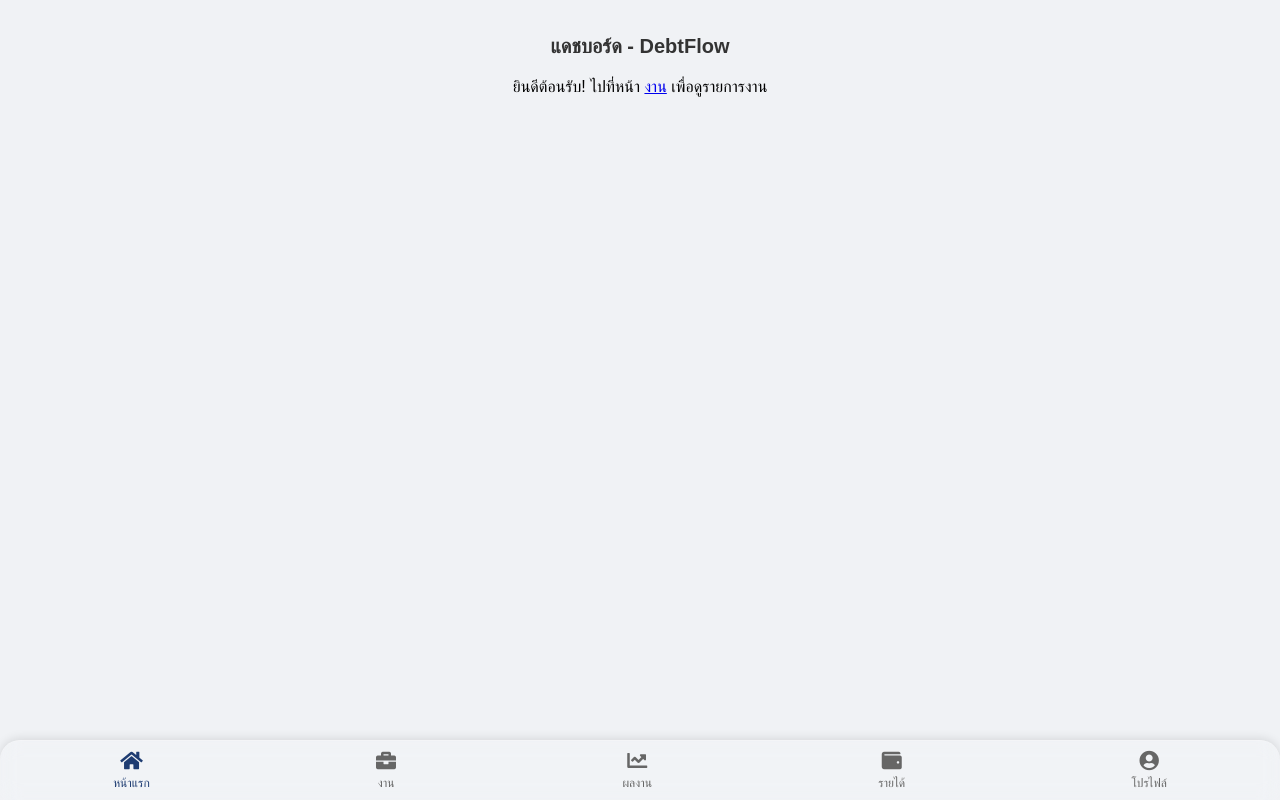
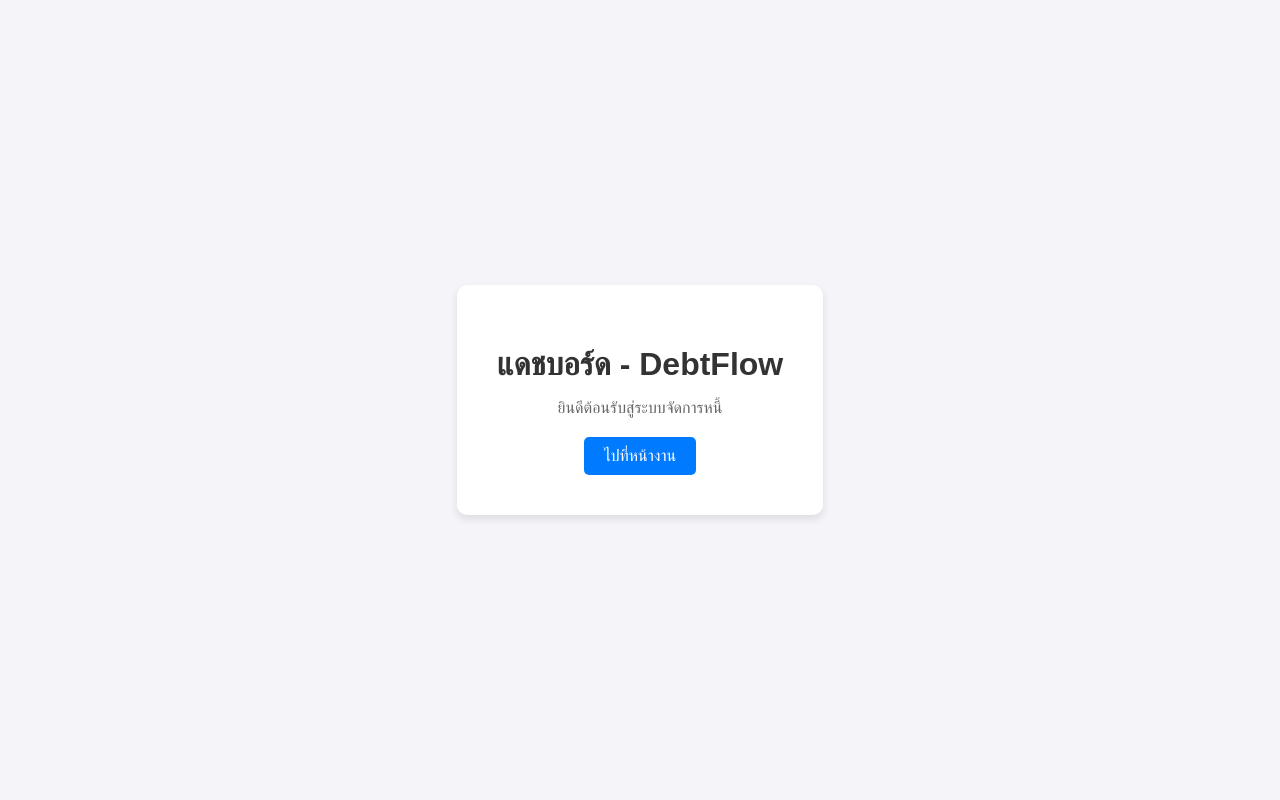
Before and after one commit to vitsarat/debtflow-vercel, a website: page public/dashboard.html in a window 1280 px wide. Drawn offline with Linux system fonts and the light colour scheme.

Commit message:
Update dashboard.html

```diff
--- a/public/dashboard.html
+++ b/public/dashboard.html
@@ -4,84 +4,51 @@
     <meta charset="UTF-8">
     <meta name="viewport" content="width=device-width, initial-scale=1.0">
     <title>แดชบอร์ด - DebtFlow</title>
-    <link rel="stylesheet" href="https://cdnjs.cloudflare.com/ajax/libs/font-awesome/5.15.4/css/all.min.css">
     <style>
         body {
-            font-family: 'Arial', sans-serif;
-            background-color: #f0f2f5;
+            font-family: Arial, sans-serif;
+            background-color: #f4f4f9;
             margin: 0;
             padding: 0;
-            padding-bottom: 70px;
+            display: flex;
+            justify-content: center;
+            align-items: center;
+            height: 100vh;
         }
         .container {
-            max-width: 100%;
-            margin: 0 auto;
-            padding: 15px;
             text-align: center;
+            background-color: #ffffff;
+            padding: 40px;
+            border-radius: 10px;
+            box-shadow: 0 4px 8px rgba(0, 0, 0, 0.1);
         }
-        h3 {
+        h1 {
             color: #333;
-            font-size: 20px;
+            margin-bottom: 10px;
         }
-        .nav-bar {
-            position: fixed;
-            bottom: 0;
-            left: 0;
-            right: 0;
-            background: rgba(255, 255, 255, 0.1);
-            backdrop-filter: blur(10px);
-            -webkit-backdrop-filter: blur(10px);
-            border-top: 1px solid rgba(255, 255, 255, 0.2);
-            padding: 10px 0;
-            display: flex;
-            justify-content: space-around;
-            box-shadow: 0 -2px 10px rgba(0, 0, 0, 0.1);
-            border-top-left-radius: 20px;
-            border-top-right-radius: 20px;
+        p {
+            color: #666;
+            margin-bottom: 20px;
         }
-        .nav-item {
-            color: #666;
-            text-align: center;
-            font-size: 12px;
+        .btn {
+            display: inline-block;
+            padding: 10px 20px;
+            background-color: #007bff;
+            color: #ffffff;
             text-decoration: none;
+            border-radius: 5px;
+            transition: background-color 0.3s;
         }
-        .nav-item.active {
-            color: #1e3c72;
-        }
-        .nav-item i {
-            display: block;
-            font-size: 20px;
-            margin-bottom: 5px;
+        .btn:hover {
+            background-color: #0056b3;
         }
     </style>
 </head>
 <body>
     <div class="container">
-        <h3>แดชบอร์ด - DebtFlow</h3>
-        <p>ยินดีต้อนรับ! ไปที่หน้า <a href="tasks.html">งาน</a> เพื่อดูรายการงาน</p>
-    </div>
-
-    <div class="nav-bar">
-        <a href="dashboard.html" class="nav-item active">
-            <i class="fas fa-home"></i>
-            หน้าแรก
-        </a>
-        <a href="tasks.html" class="nav-item">
-            <i class="fas fa-briefcase"></i>
-            งาน
-        </a>
-        <a href="performance.html" class="nav-item">
-            <i class="fas fa-chart-line"></i>
-            ผลงาน
-        </a>
-        <a href="income.html" class="nav-item">
-            <i class="fas fa-wallet"></i>
-            รายได้
-        </a>
-        <a href="profile.html" class="nav-item">
-            <i class="fas fa-user-circle"></i>
-            โปรไฟล์
-        </a>
+        <h1>แดชบอร์ด - DebtFlow</h1>
+        <p>ยินดีต้อนรับสู่ระบบจัดการหนี้</p>
+        <a href="/tasks.html" class="btn">ไปที่หน้างาน</a>
     </div>
 </body>
 </html>
```
